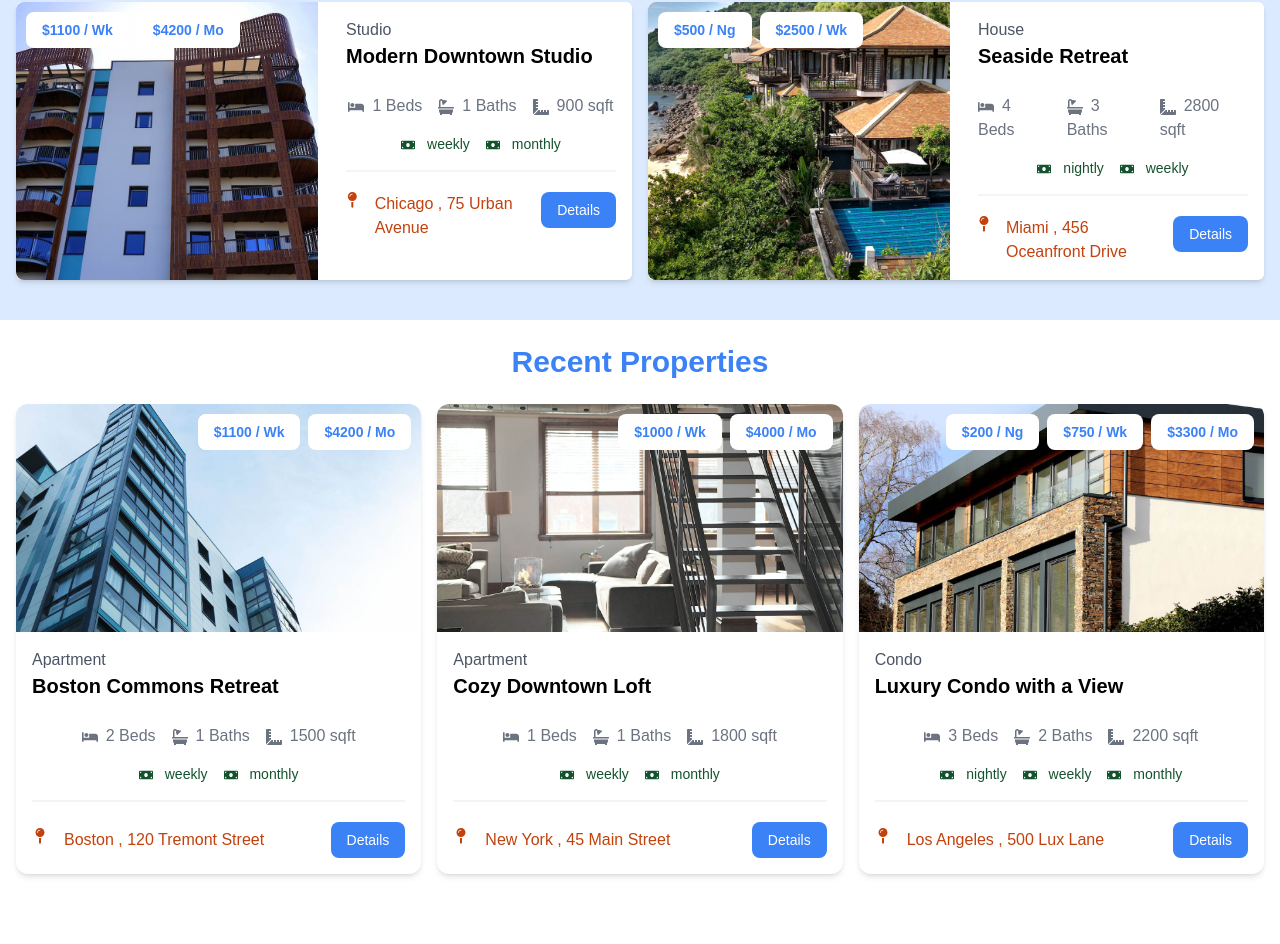
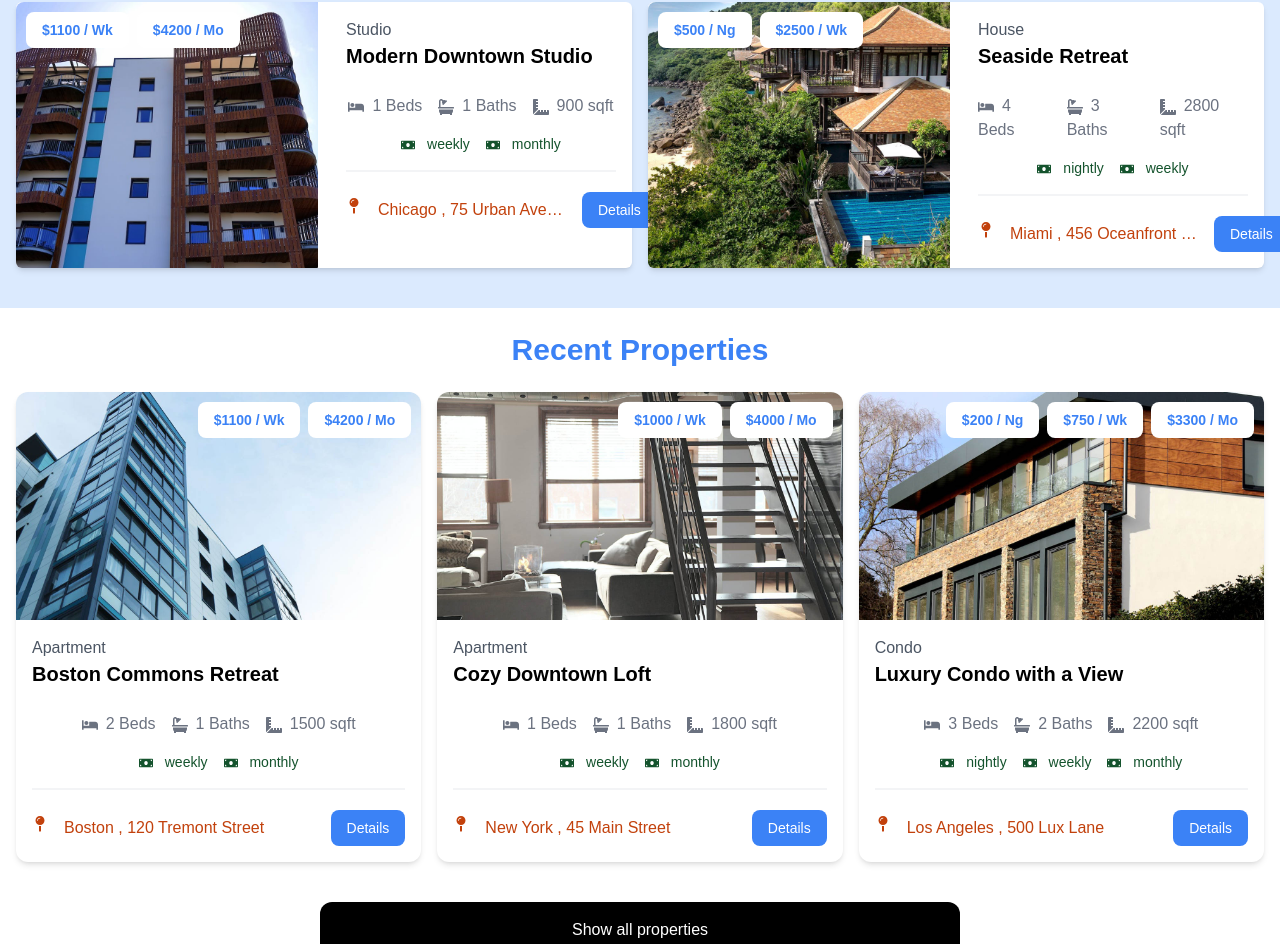
Before and after one commit to Sabbaghh/jump-properties, a Next.js app: page / in a window 1280 px wide. Shown: the part 719-1663 px from the top of the page. Built offline with nearby package versions, Linux system fonts and the light colour scheme.

Commit message:
Fixing some styling

```diff
--- a/components/PropertyCardVertical.tsx
+++ b/components/PropertyCardVertical.tsx
@@ -27,12 +27,12 @@ const PropertyCardVertical = (props: PropertyType) => {
     return Object.keys(rates);
   };
   return (
-    <div className="grid gap-3 rounded-md bg-white shadow-md md:grid-cols-2">
-      <div className="relative">
+    <div className="grid grid-cols-1 gap-3 rounded-md bg-white shadow-md md:grid-cols-2">
+      <div className="relative h-64 md:h-auto">
         <Image
           src={`/properties/${images[0]}`}
           alt=""
-          className="h-auto w-full rounded-lg rounded-br-none rounded-tr-none object-cover"
+          className="h-auto w-full rounded-lg rounded-bl-none object-cover md:rounded-bl-md md:rounded-br-none md:rounded-tr-none"
           quality={100}
           fill
           sizes="100vw"
@@ -83,8 +83,7 @@ const PropertyCardVertical = (props: PropertyType) => {
         <div className="flex flex-col justify-between gap-3 lg:flex-row">
           <div className="flex gap-2 self-center lg:mb-0">
             <FaMapPin className="mr-2 inline text-orange-700" />
-            <span className="text-orange-700">
-              {" "}
+            <span className="w-48 overflow-hidden text-ellipsis text-nowrap text-orange-700">
               {location.city} , {location.street}
             </span>
           </div>
--- a/components/RecentProperties.tsx
+++ b/components/RecentProperties.tsx
@@ -1,8 +1,10 @@
 import Data from "@/dummydata/properties.json";
 import PropertyCard from "@/components/PropertyCardHorizontal";
+import Link from "next/link";
 const RecentProperties = () => {
   const recentProperties = Data.splice(0, 3);
   return (
+    <>
       <section className="container-xl m-auto px-4 pb-10 pt-6 lg:container">
         <h2 className="mb-6 text-center text-3xl font-bold text-blue-500">
           Recent Properties
@@ -19,6 +21,16 @@ const RecentProperties = () => {
           <p>No data</p>
         )}
       </section>
+
+      <section className="container-xl m-auto lg:container">
+        <Link
+          className="m-auto block w-1/2 rounded-xl bg-black py-4 text-center text-white hover:bg-gray-800"
+          href="/properties"
+        >
+          Show all properties
+        </Link>
+      </section>
+    </>
   );
 };
 
```
Lines whose indentation alone changed are shown as unchanged.
